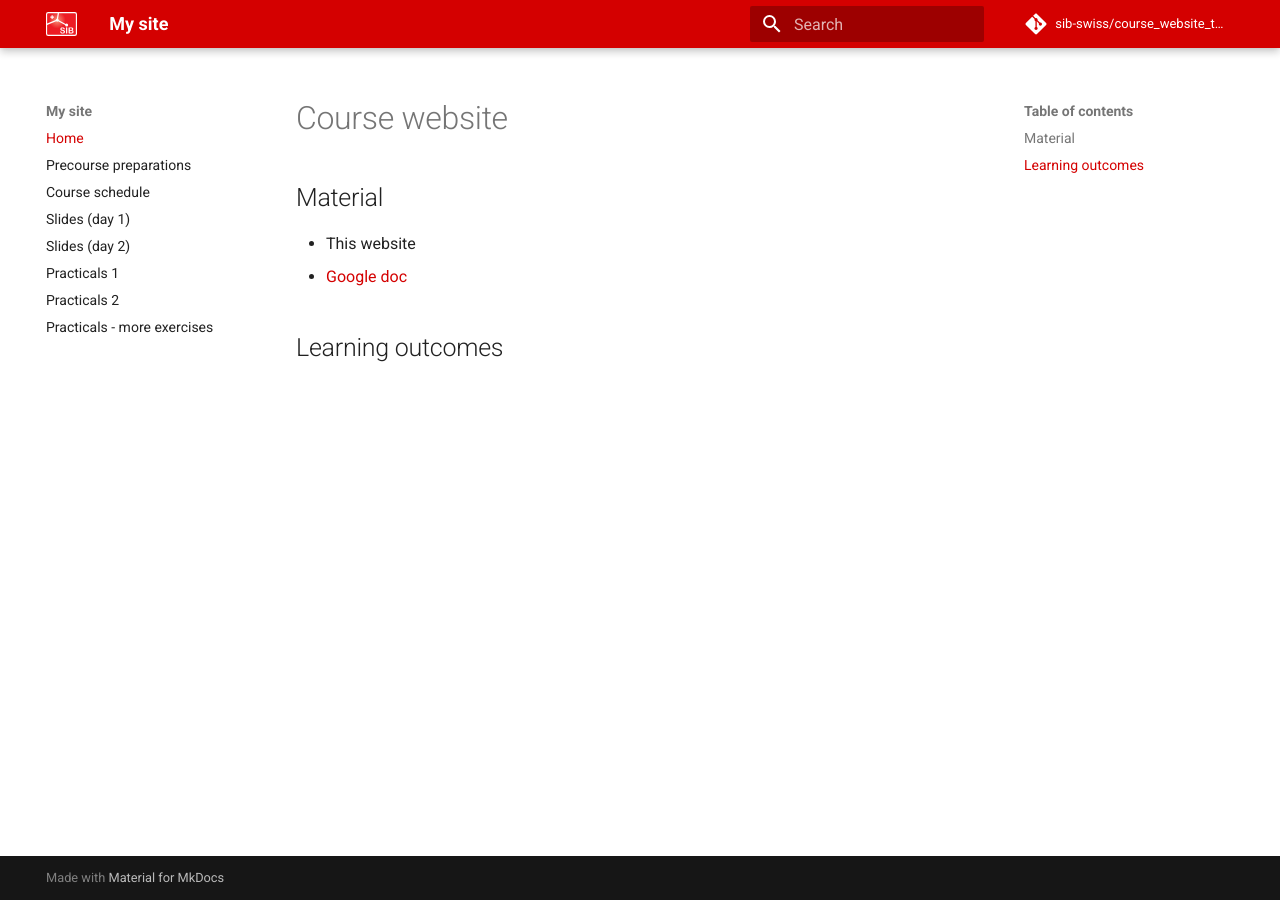
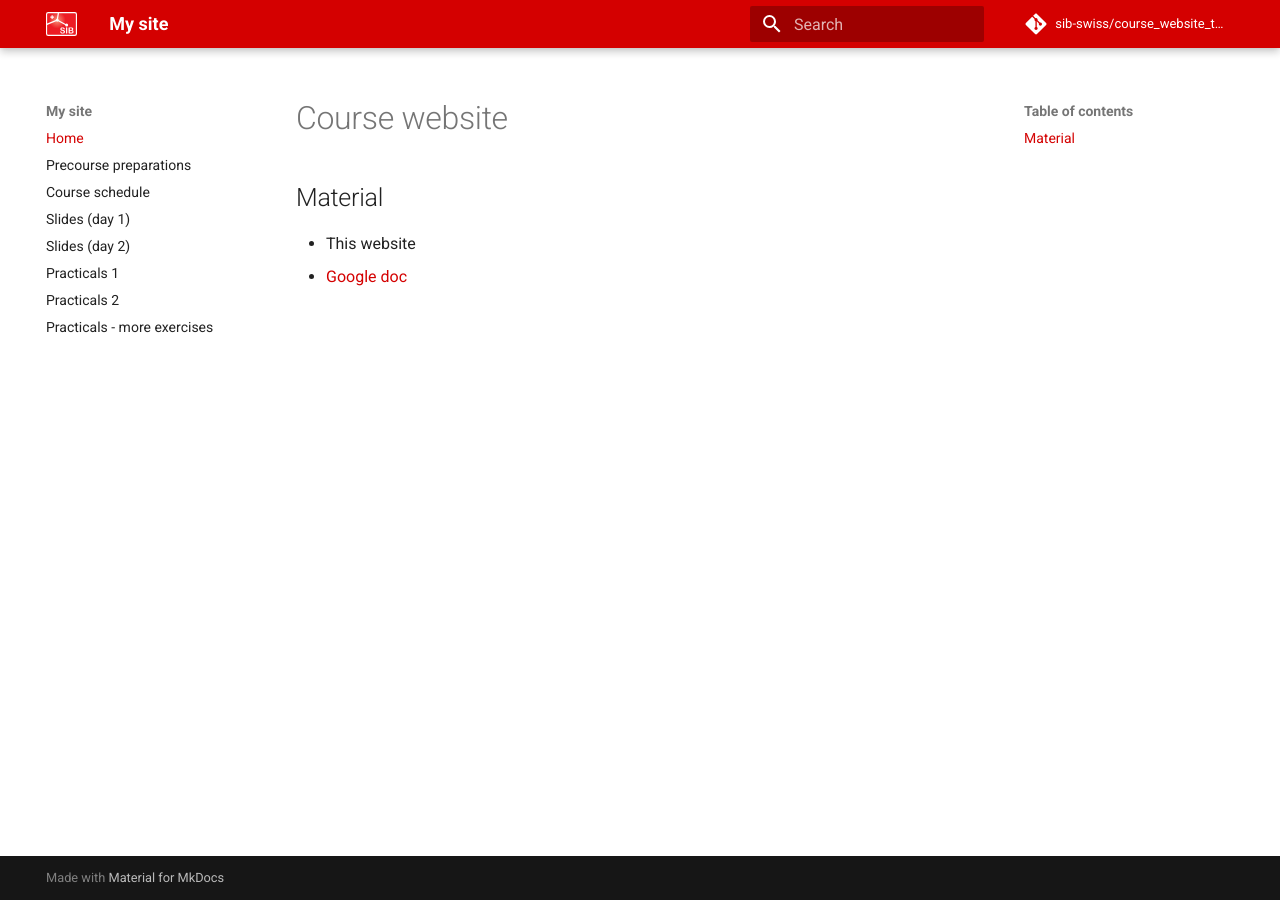
Before and after one commit to sib-swiss/advanced-r-training, an MkDocs documentation site: the page built from docs/index.md, in a window 1280 px wide. Built offline with MkDocs 1.6.1 and Material for MkDocs 9.7.7, drawn with Linux system fonts in a browser that asks for light colours; comment, search, counter and statistics services are not loaded.

Commit message:
modif index

```diff
--- a/docs/index.md
+++ b/docs/index.md
@@ -4,5 +4,3 @@
 
 * This website
 * [Google doc](https://sibcloud-my.sharepoint.com/:w:/g/personal/patricia_palagi_sib_swiss/ES6FOXcRfaxLkDjpKx5DIeYBczLWAo9MPGlgFJZVZESUPQ?e=9mhXIx)
-
-## Learning outcomes
```
